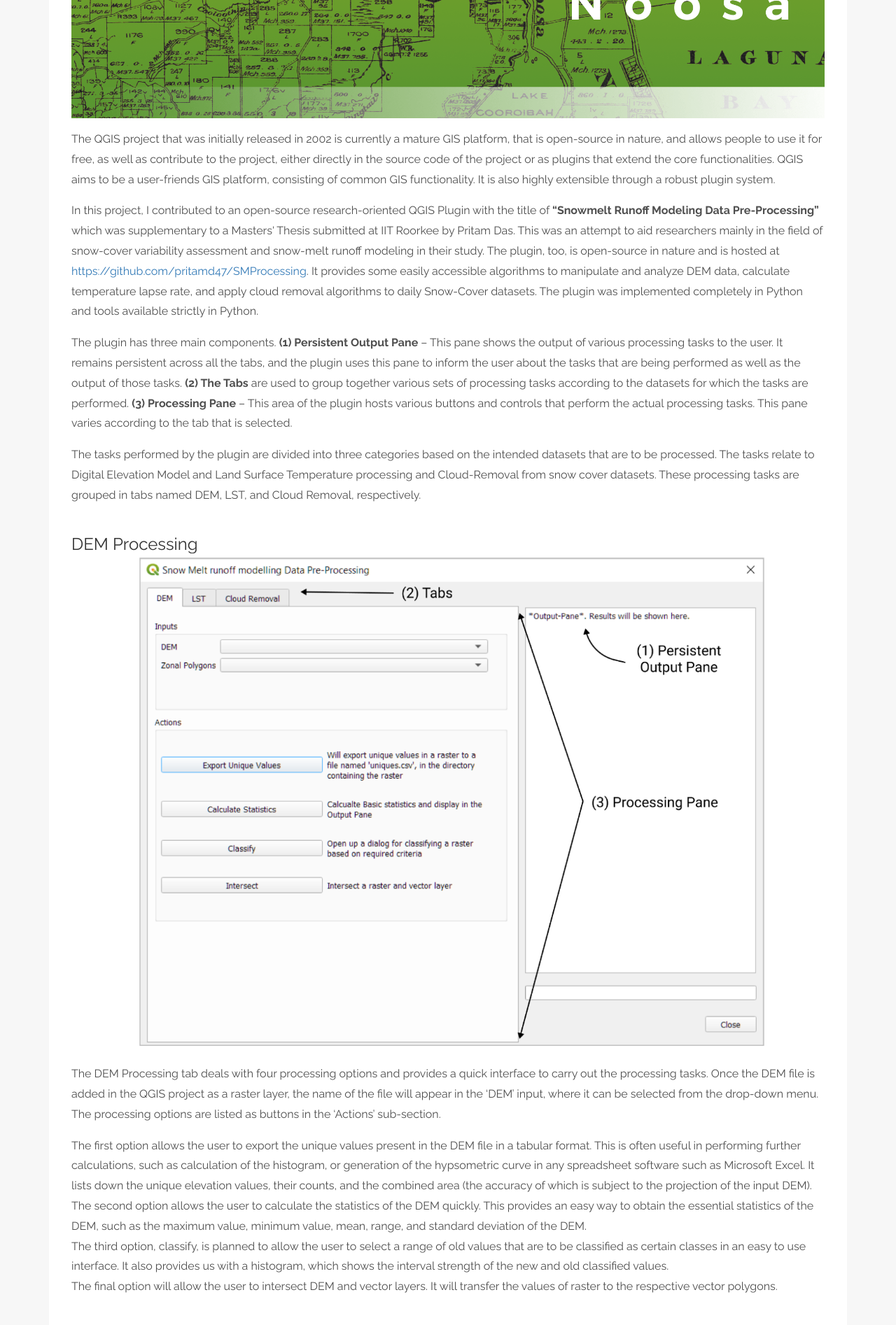
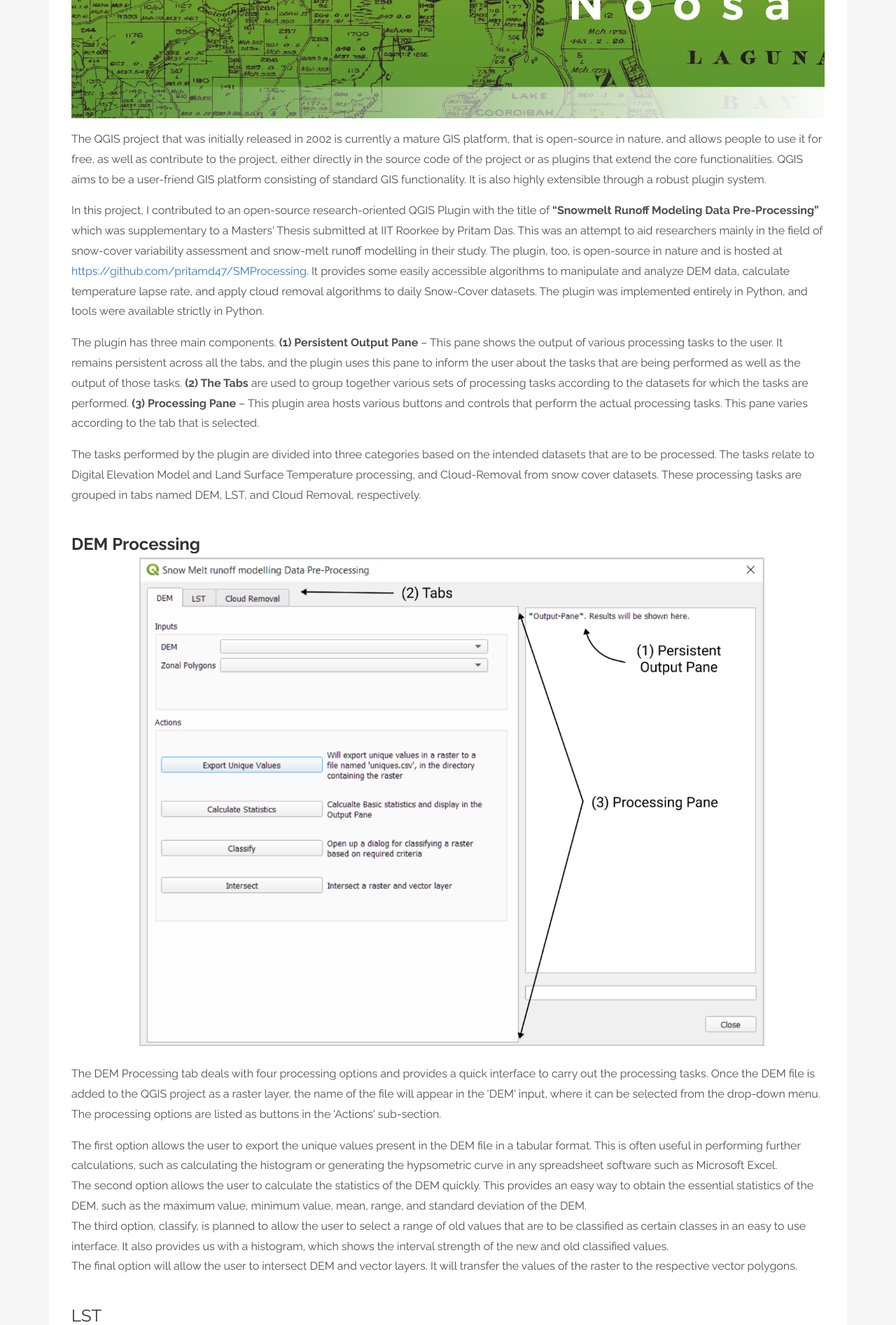
Before and after one commit to Sar1hak/portfolio, a Flask app: a page that uses templates/qgisplugin.html in a window 1280 px wide. Shown: the part 838-2732 px from the top of the page at 70% size. Run offline with Flask 2, Linux system fonts and the light colour scheme; data comes from the database, SQL or seed files in the repository; some libraries are stand-ins or nearby versions.

Commit message:
content update

```diff
--- a/app.py
+++ b/app.py
@@ -253,4 +253,4 @@
 
 
 if __name__ == '__main__':
-    app.run(debug = False)
+    app.run(debug = True)
--- a/templates/olivia.html
+++ b/templates/olivia.html
@@ -29,7 +29,7 @@
                             Rasa has two main components:
                             <br>
                             Rasa NLU: Rasa NLU is used for intent classification (decides what the user is asking), extracting the
-                            entity from the bot in structured data format and helps the chatbot understand what the user is saying.
+                            entity from the bot in structured data format and helping the chatbot understand what the user is saying.
                             <br>
                             Rasa Core: A chatbot framework with machine learning-based dialogue management that takes the structured
                             input from the NLU and predicts the following best action using a probabilistic model like LSTM neural
--- a/templates/qgisplugin.html
+++ b/templates/qgisplugin.html
@@ -11,71 +11,67 @@
 						<img src="{{ url_for('static', filename='images/qgis_logo.png') }}" class="img-responsive" alt="">
 
                         <p>
-                            The QGIS project that was initially released in 2002 is currently a mature GIS platform, that is open-source in nature,
-                            and allows people to use it for free, as well as contribute to the project, either directly in the source code of the
-                            project or as plugins that extend the core functionalities. QGIS aims to be a user-friends GIS platform, consisting of
-                            common GIS functionality. It is also highly extensible through a robust plugin system.
+                            The QGIS project that was initially released in 2002 is currently a mature GIS platform, that is open-source in nature, and allows people to use
+                            it for free, as well as contribute to the project, either directly in the source code of the project or as plugins that extend the core
+                            functionalities. QGIS aims to be a user-friend GIS platform consisting of standard GIS functionality. It is also highly extensible through a robust
+                            plugin system.
                         </p>
                         <p>
-                            In this project, I contributed to an open-source research-oriented QGIS Plugin with the title of <b>“Snowmelt Runoff Modeling Data
-                            Pre-Processing”</b> which was supplementary to a Masters' Thesis submitted at IIT Roorkee by Pritam Das. This
-                            was an attempt to aid researchers mainly in the field of snow-cover variability assessment and snow-melt runoff  modeling
-                            in their study. The plugin,  too,  is open-source in nature and is hosted at <a href="https://github.com/pritamd47/SMProcessing">https://github.com/pritamd47/SMProcessing</a>. It
-                            provides some easily accessible algorithms to manipulate and analyze DEM data, calculate temperature lapse rate, and apply
-                            cloud removal algorithms to daily Snow-Cover datasets. The plugin was implemented completely in Python and tools available
-                            strictly in Python.
+                            In this project, I contributed to an open-source research-oriented QGIS Plugin with the title of <b>“Snowmelt Runoff Modeling Data Pre-Processing”</b>
+                            which was supplementary to a Masters' Thesis submitted at IIT Roorkee by Pritam Das. This was an attempt to aid researchers mainly in the field
+                            of snow-cover variability assessment and snow-melt runoff modelling in their study. The plugin, too, is open-source in nature and is hosted at
+                            <a href="https://github.com/pritamd47/SMProcessing">https://github.com/pritamd47/SMProcessing</a>. It provides some easily accessible algorithms to manipulate and analyze DEM data, calculate temperature
+                            lapse rate, and apply cloud removal algorithms to daily Snow-Cover datasets. The plugin was implemented entirely in Python, and tools were
+                            available strictly in Python.
                         </p>
 
                         <p>
-                            The plugin has three main components. <b>(1) Persistent Output Pane</b> – This pane shows the output of various processing tasks to
-                            the user. It remains persistent across all the tabs, and the plugin uses this pane to inform the user about the tasks that
-                            are being performed as well as the output of those tasks. <b>(2) The Tabs</b> are used to group together various sets of processing
-                            tasks according to the datasets for which the tasks are performed. <b>(3) Processing Pane</b> – This area of the plugin hosts various
-                            buttons and controls that perform the actual processing tasks. This pane varies according to the tab that is selected.
+                            The plugin has three main components. <b>(1) Persistent Output Pane</b> – This pane shows the output of various processing tasks to the user. It
+                            remains persistent across all the tabs, and the plugin uses this pane to inform the user about the tasks that are being performed as well as
+                            the output of those tasks. <b>(2) The Tabs</b> are used to group together various sets of processing tasks according to the datasets for which the
+                            tasks are performed. <b>(3) Processing Pane</b> – This plugin area hosts various buttons and controls that perform the actual processing tasks.
+                            This pane varies according to the tab that is selected.
                         </p>
                         <p>
-                            The tasks performed by the plugin are divided into three categories based on the intended datasets that are to be processed. The
-                            tasks relate to Digital Elevation Model and Land Surface Temperature processing and Cloud-Removal from snow cover datasets. These
-                            processing tasks are grouped in tabs named DEM, LST, and Cloud Removal, respectively.
+                            The tasks performed by the plugin are divided into three categories based on the intended datasets that are to be processed. The tasks relate
+                            to Digital Elevation Model and Land Surface Temperature processing, and Cloud-Removal from snow cover datasets. These processing tasks are
+                            grouped in tabs named DEM, LST, and Cloud Removal, respectively.
                         </p>
-                        <h3><br>DEM Processing</h3>
+                        <h3><br><b>DEM Processing</b></h3>
                         <img src="{{ url_for('static', filename='images/DEM1_Qgis.png') }}" class="img-responsive" alt="">
                         <P>
-                            The DEM Processing tab deals with four processing options and provides a quick interface to carry out the processing tasks. Once the
-                            DEM file is added in the QGIS project as a raster layer, the name of the file will appear in the ‘DEM’ input, where it can be
-                            selected from the drop-down menu. The processing options are listed as buttons in the ‘Actions’ sub-section.
+                            The DEM Processing tab deals with four processing options and provides a quick interface to carry out the processing tasks. Once the DEM file
+                            is added to the QGIS project as a raster layer, the name of the file will appear in the 'DEM' input, where it can be selected from the drop-down
+                            menu. The processing options are listed as buttons in the 'Actions' sub-section.
                         </P>
 
                         <p>
-                            The first option allows the user to export the unique values present in the DEM file in a tabular format. This is often useful in
-                            performing further calculations, such as calculation of the histogram, or generation of the hypsometric curve in any spreadsheet software
-                            such as Microsoft Excel. It lists down the unique elevation values, their counts, and the combined area (the accuracy of which is subject
-                            to the projection of the input DEM).
+                            The first option allows the user to export the unique values present in the DEM file in a tabular format. This is often useful in performing
+                            further calculations, such as calculating the histogram or generating the hypsometric curve in any spreadsheet software such as Microsoft Excel.
                             <br>
-                            The second option allows the user to calculate the statistics of the DEM quickly. This provides an easy way to obtain the essential
-                            statistics of the DEM, such as the maximum value, minimum value, mean, range, and standard deviation of the DEM.
+                            The second option allows the user to calculate the statistics of the DEM quickly. This provides an easy way to obtain the essential statistics
+                            of the DEM, such as the maximum value, minimum value, mean, range, and standard deviation of the DEM.
                             <br>
-                            The third option, classify, is planned to allow the user to select a range of old values that are to be classified as certain classes
-                            in an easy to use interface. It also provides us with a histogram, which shows the interval strength of the new and old classified values.
+                            The third option, classify, is planned to allow the user to select a range of old values that are to be classified as certain classes in an
+                            easy to use interface. It also provides us with a histogram, which shows the interval strength of the new and old classified values.
                             <br>
-                            The final option will allow the user to intersect DEM and vector layers. It will transfer the values of raster to the respective vector
-                            polygons.
+                            The final option will allow the user to intersect DEM and vector layers. It will transfer the values of the raster to the respective vector polygons.
                         </p>
 
                         <h3><br>LST</h3>
                         <img src="{{ url_for('static', filename='images/LST_Qgis.png') }}" class="img-responsive" alt="">
                         <p>
-                            The relationship between Elevation and Temperature is an important parameter in snow-melt runoff modeling studies that deal with
-                            mountainous terrain. This relationship is called the temperature lapse rate. The LST tab can calculate and list the temperature lapse
-                            rate for multiple files at once. The “Calculate Lapse Rate” will calculate the lapse rate for each file, and will write a tabular dataset
-                            containing the lapse rate corresponding to the path of each file.
+                            The relationship between Elevation and Temperature is an essential parameter in snow-melt runoff modelling studies that deal with mountainous
+                            terrain. This relationship is called the temperature lapse rate. The LST tab can calculate and list the temperature lapse rate for multiple
+                            files at once. The "Calculate Lapse Rate" will calculate the lapse rate for each file and write a tabular dataset containing the lapse rate
+                            corresponding to the path of each file.
                         </P>
                         <h3><br>Cloud Processing</h3>
                         <img src="{{ url_for('static', filename='images/CloudRemoval_Qgis.png') }}" class="img-responsive" alt="">
                         <p>
-                            Cloud Processing allows users to obtain cloud-removed daily snow-cover datasets using the modified  Gafurov & Bárdossy, 2009  Cloud
-                            Removal Algorithm. More granular control over the parameters, such as the length of the temporal window and the kernel size of spatial windows,
-                            are planned to be incorporated in future iterations of the plugin.
+                            Cloud Processing allows users to obtain cloud-removed daily snow-cover datasets using the modified Gafurov & Bárdossy, 2009 Cloud Removal
+                            Algorithm. More granular control over the parameters, such as the length of the temporal window and the kernel size of spatial windows, are
+                            planned to be incorporated in future iterations of the plugin.
                         </p>
 					</div>
 				</div>
```
Also changed, not shown: templates/pyGrace.html (+32 -37 lines).
